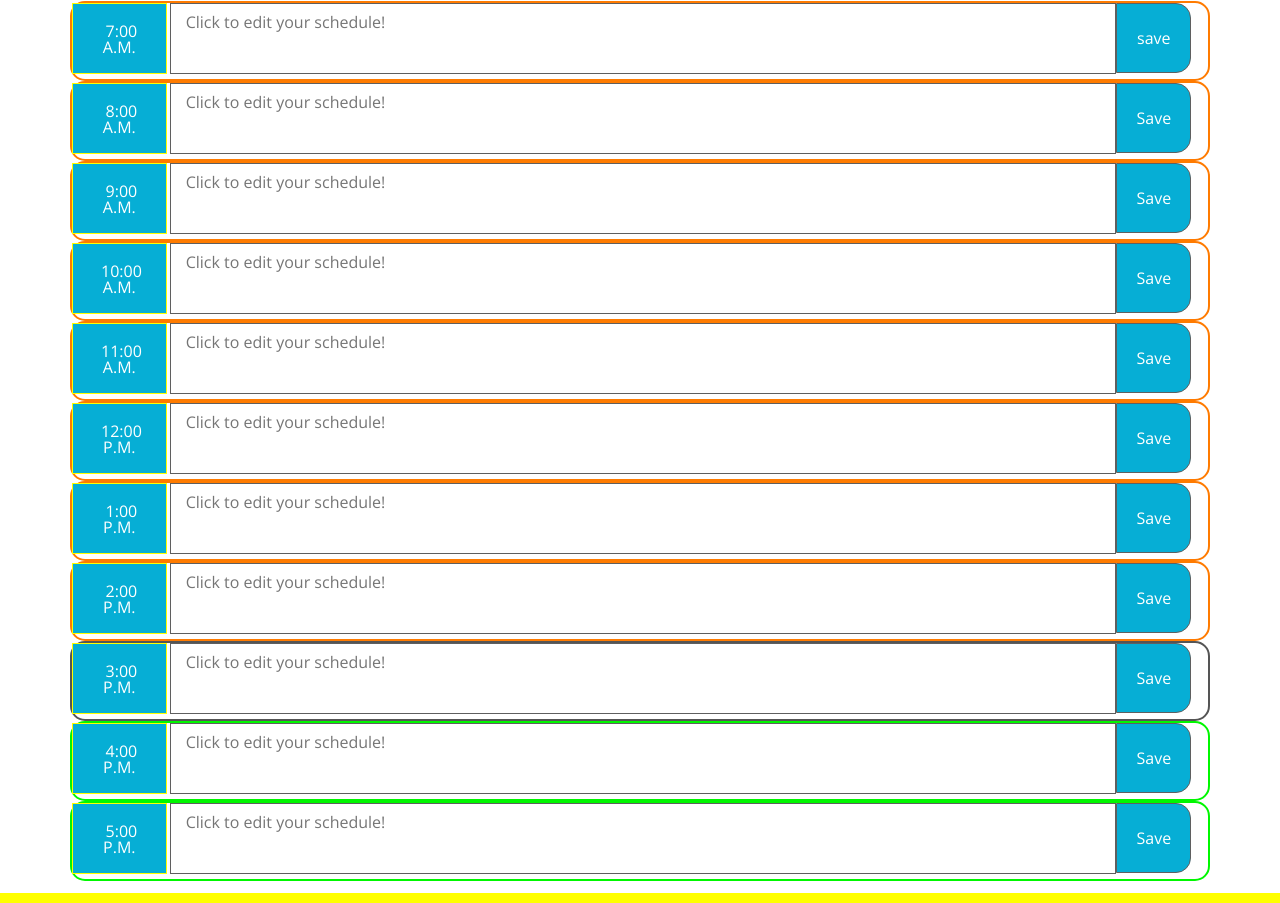
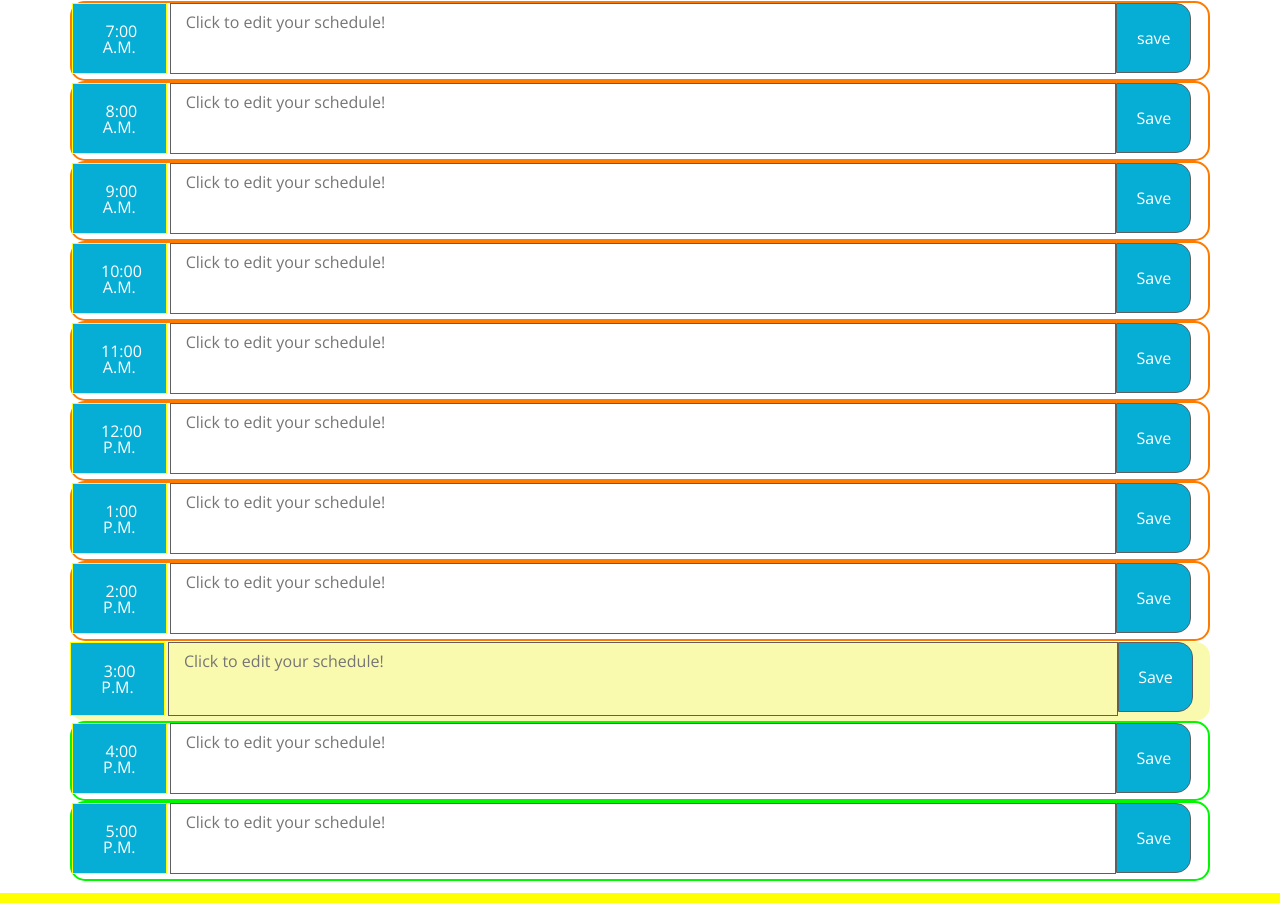
Before and after one commit to jalontuttle/Work-Day-Scheduler, a plain HTML site: page index.html in a window 1280 px wide. Shown: the part 335-1238 px from the top of the page. Drawn offline with nearby package versions, Linux system fonts and the light colour scheme.

Commit message:
Updated styling for present hour

```diff
--- a/assets/style.css
+++ b/assets/style.css
@@ -66,7 +66,7 @@ textarea:active{
 }
 
 .present {
-  border:2px solid #555555;
+  background-color: rgb(250, 250, 174);
   color: white;
 }
 
```
